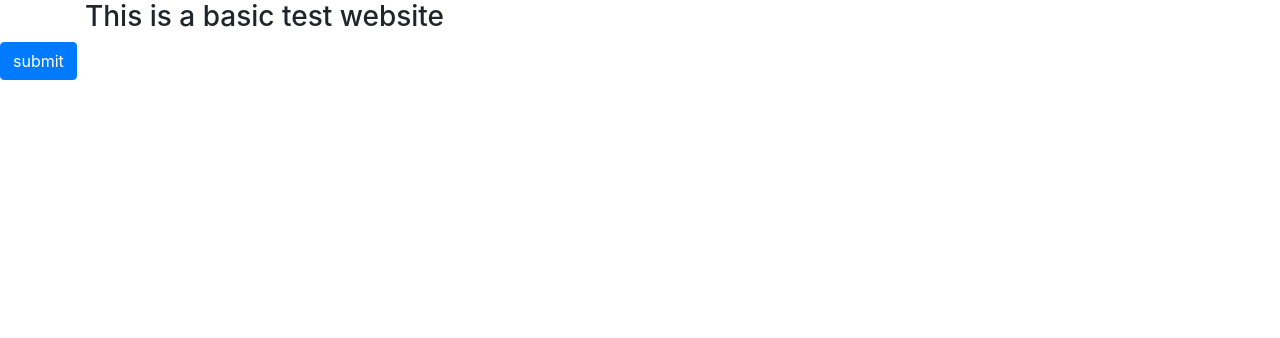
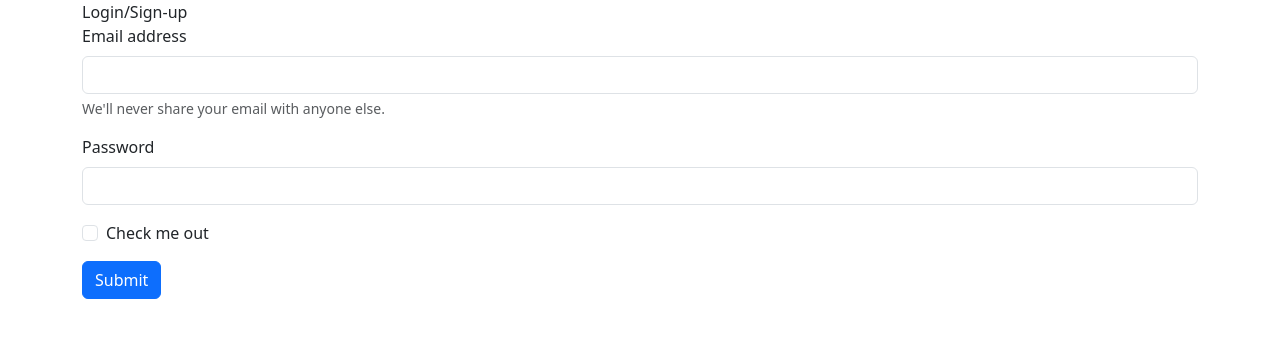
Before and after one commit to Shaik8708/BasicTest, a website: page index.html in a window 1280 px wide. Drawn offline with nearby package versions, Linux system fonts and the light colour scheme.

Commit message:
added package.json file

```diff
--- a/index.html
+++ b/index.html
@@ -1,14 +1,57 @@
 <!DOCTYPE html>
 <html lang="en">
-<head>
-    <meta charset="UTF-8">
-    <meta name="viewport" content="width=device-width, initial-scale=1.0">
+  <head>
+    <meta charset="UTF-8" />
+    <meta name="viewport" content="width=device-width, initial-scale=1.0" />
     <title>Test Login</title>
-    <link rel="stylesheet" href="node_modules/bootstrap/dist/css/bootstrap.css">
-</head>
-<body>
-    <h3 class="container">This is a basic test website</h3>
-    <div class="btn btn-primary">submit</div>
+    <link
+      rel="stylesheet"
+      href="node_modules/bootstrap/dist/css/bootstrap.css"
+    />
+  </head>
+  <body>
+    <div class="container">
+      <div class="header">Login/Sign-up</div>
+      <div class="form">
+        <form>
+          <div class="mb-3">
+            <label for="exampleInputEmail1" class="form-label"
+              >Email address</label
+            >
+            <input
+              type="email"
+              class="form-control"
+              id="exampleInputEmail1"
+              aria-describedby="emailHelp"
+            />
+            <div id="emailHelp" class="form-text">
+              We'll never share your email with anyone else.
+            </div>
+          </div>
+          <div class="mb-3">
+            <label for="exampleInputPassword1" class="form-label"
+              >Password</label
+            >
+            <input
+              type="password"
+              class="form-control"
+              id="exampleInputPassword1"
+            />
+          </div>
+          <div class="mb-3 form-check">
+            <input
+              type="checkbox"
+              class="form-check-input"
+              id="exampleCheck1"
+            />
+            <label class="form-check-label" for="exampleCheck1"
+              >Check me out</label
+            >
+          </div>
+          <button type="submit" class="btn btn-primary">Submit</button>
+        </form>
+      </div>
+    </div>
     <script src="index.js"></script>
-</body>
+  </body>
 </html>
```
Also changed, not shown: package.json (added, +24 -0 lines).
